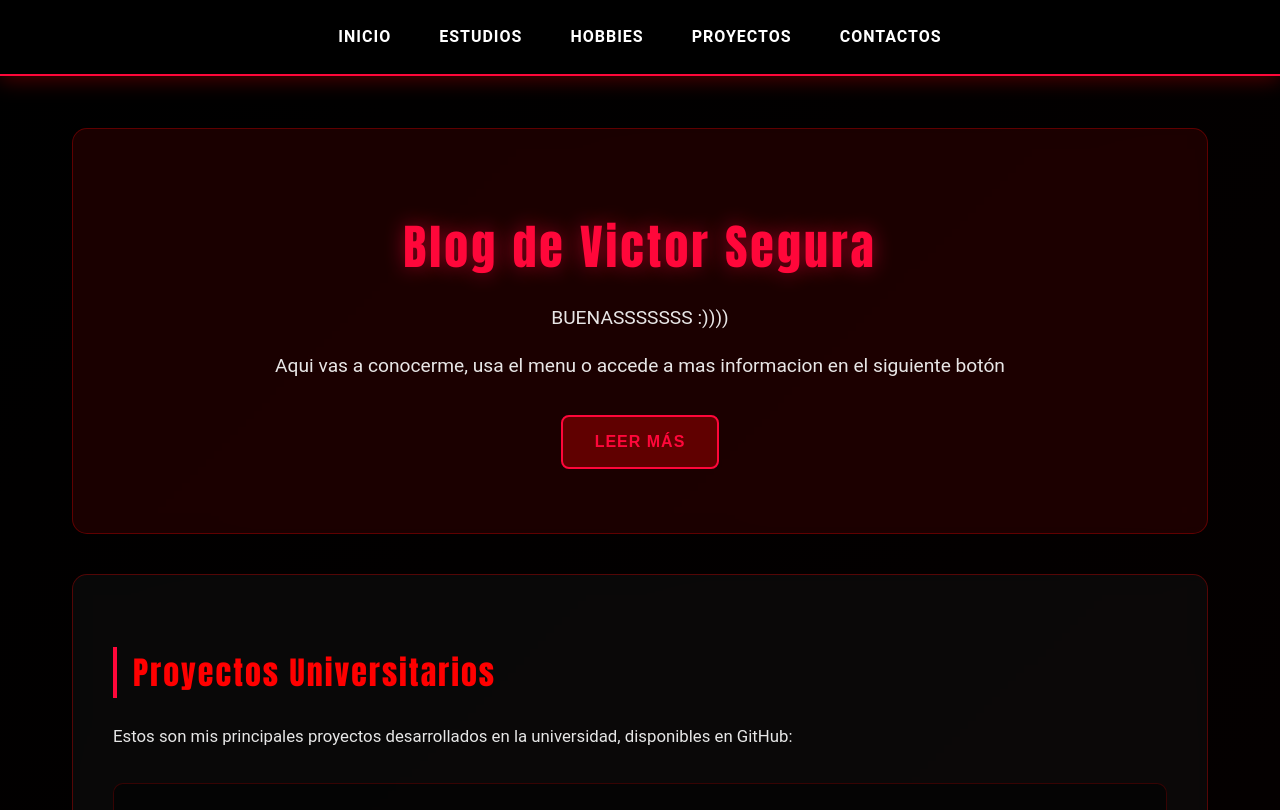
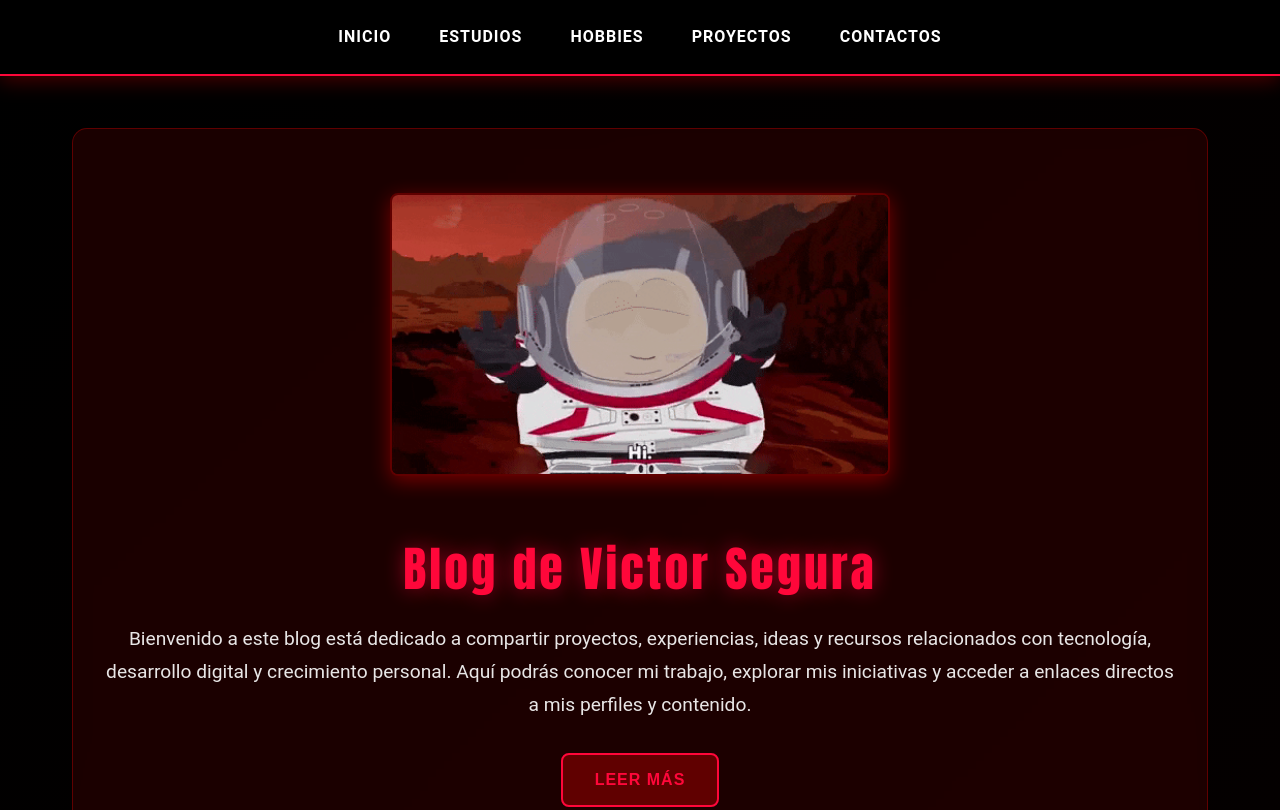
Before and after one commit to l333x/blogvictor, a plain HTML site: page index.html in a window 1280 px wide. Shown: the top 810 px of the page. Drawn offline with Linux system fonts and the light colour scheme.

Commit message:
Mejorar presentacion y con un gif

```diff
--- a/index.html
+++ b/index.html
@@ -23,12 +23,20 @@
     </nav>
     <main>
         <section id="bienvenido">
-            <h1>Blog de Victor Segura</h1>
-            <p>BUENASSSSSSS :))))</p>
-            <p>Aqui vas a conocerme, usa el menu o accede a mas informacion en el siguiente botón </p>
+    <img src="scr/fondo.gif" alt="Imagen de presentación" style="width: 500px; border-radius: 8px; margin-bottom: 15px;" >
 
-            <button><a href="https://linktr.ee/vashitoooo">Leer más </a></button>
-        </section>
+    <h1>Blog de Victor Segura</h1>
+
+    <p></p>
+    <p>
+        Bienvenido a este blog está dedicado a compartir proyectos, experiencias, ideas y recursos relacionados con
+        tecnología, desarrollo digital y crecimiento personal. Aquí podrás conocer mi trabajo,
+        explorar mis iniciativas y acceder a enlaces directos a mis perfiles y contenido.
+    </p>
+
+    <button><a href="https://linktr.ee/vashitoooo" class="btn-leer-mas">Leer más</a> </button>
+</section>
+
         </section>
 
                     <!-- Sección de Proyectos Universitarios -->
```
Also changed, not shown: scr/fondo.gif (added).
